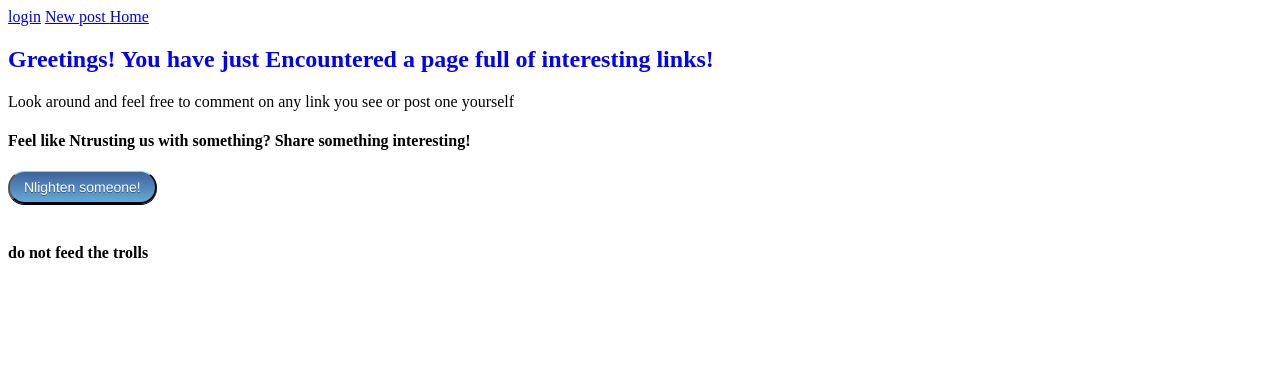
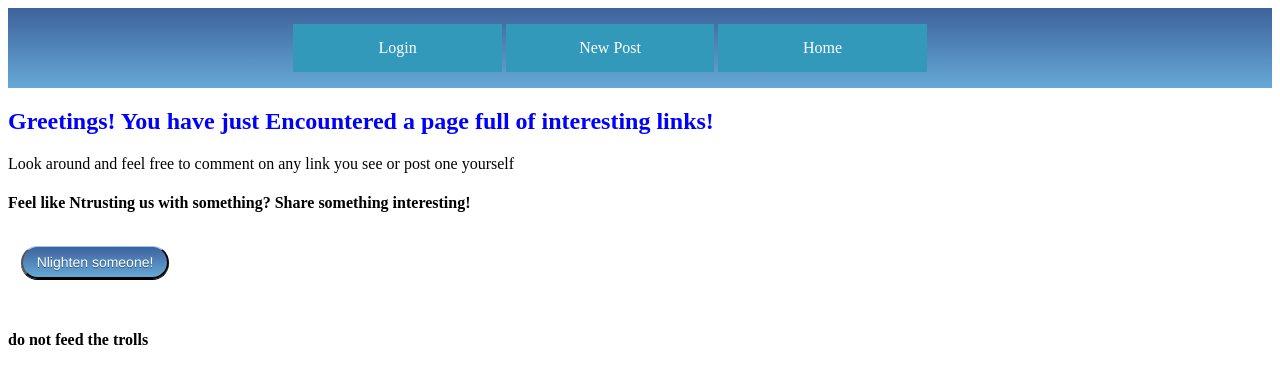
Before and after one commit to Wikonator/Encounter, a website: page Static/index.html in a window 1280 px wide. Drawn offline with nearby package versions, Linux system fonts and the light colour scheme; some packages are replaced by stand-ins of ours; no server answers.

Commit message:
navbar css

```diff
--- a/Static/content/app.css
+++ b/Static/content/app.css
@@ -49,6 +49,60 @@ textarea{
     padding: 1%;
 }
 
+/* everything */
+
+#navbar {
+    background: #65a9d7;
+    background: -webkit-gradient(linear, left top, left bottom, from(#3e629c), to(#65a9d7));
+    background: -webkit-linear-gradient(top, #3e629c, #65a9d7);
+    background: -moz-linear-gradient(top, #3e629c, #65a9d7);
+    background: -ms-linear-gradient(top, #3e629c, #65a9d7);
+    background: -o-linear-gradient(top, #3e629c, #65a9d7);
+    position: relative;
+    top: 0;
+    margin-top: 0px;
+    margin-right: 0px;
+    margin-bottom: 0px;
+    margin-left: 0px;
+    width: 100%;
+    height: 5%;
+    display: inline-block;
+    margin: 0 auto;
+    padding: 0 33px;
+    -webkit-box-sizing: border-box;
+    -moz-box-sizing: border-box;
+    box-sizing: border-box;
+}
+
+
+/*.logo {
+    display: table-cell;
+    width: 171px;
+    vertical-align: middle;
+}*/
+
+.menu-left ul li {
+  list-style: none;
+  display:inline-block;
+	vertical-align: top;
+	width: 18%;
+}
+
+.menu-left ul li a {
+  color: #FFF;
+	text-decoration:none;
+	outline: none;
+	padding: 15px 0;
+	display: block;
+  background: rgb(50,153,187);
+	transition: all 1s ease;
+    text-align:center;
+}
+
+/*.menu-left ul li a:active,*/
+.menu-left ul li a:hover {
+  background: rgba(50,153,187,0.8)
+}
 
 input {
     width: 100%;
@@ -93,6 +147,10 @@ input {
   color: blue;
 }
 
+#linkToPost {
+    margin: 1%;
+}
+
 .up-arr {
     height: 6%;
     width: 6%;
--- a/Static/index.html
+++ b/Static/index.html
@@ -13,11 +13,33 @@
     <body>
         <!-- Navbar       -->
         <div ng-controller="AuthController as vm" id='navbar'>
-
-            <a type="button" ng-click="vm.logout(vm.user)" ng-hide="vm.isLoggedIn">Logout</a>
-            <a type="button" href="#/login">login</a>
-            <a type="button" href="#/newLinkPage"> New post
-            <a type="button" href="#/">Home</a>
+                <!-- <div class="logo">
+                  <a src="/assets/up.jpg"> </a>
+                </div> -->
+                <div class="menu-left">
+                  <ul id="menu-principal" class="menu">
+                    <li id="logout" class="">
+                      <a ng-click="vm.logout(vm.user)" ng-hide="vm.isLoggedIn">
+                        Logout
+                    </a>
+                    </li>
+                    <li id="login" class="selected">
+                      <a href="#/login">
+                        Login
+                      </a>
+                      </li>
+                    <li id="newLinkPage" class="">
+                      <a href="#/newLinkPage">
+                        New Post
+                      </a>
+                       </li>
+                    <li id="goHome" class="">
+                       <a href="#/">
+                         Home
+                       </a>
+                       </li>
+                  </ul>
+              </div>
         </div>
 
         <!--   main view             -->
```
